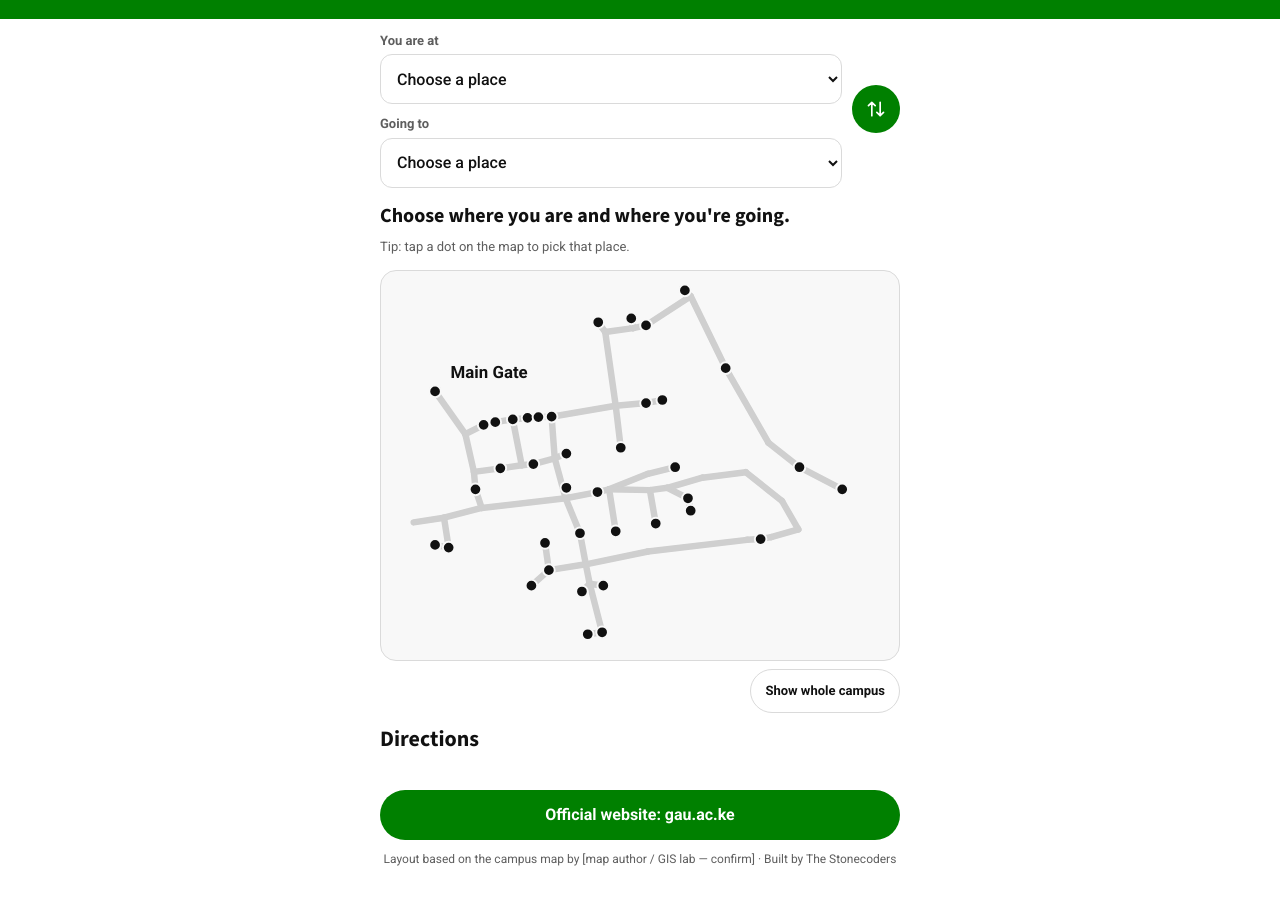
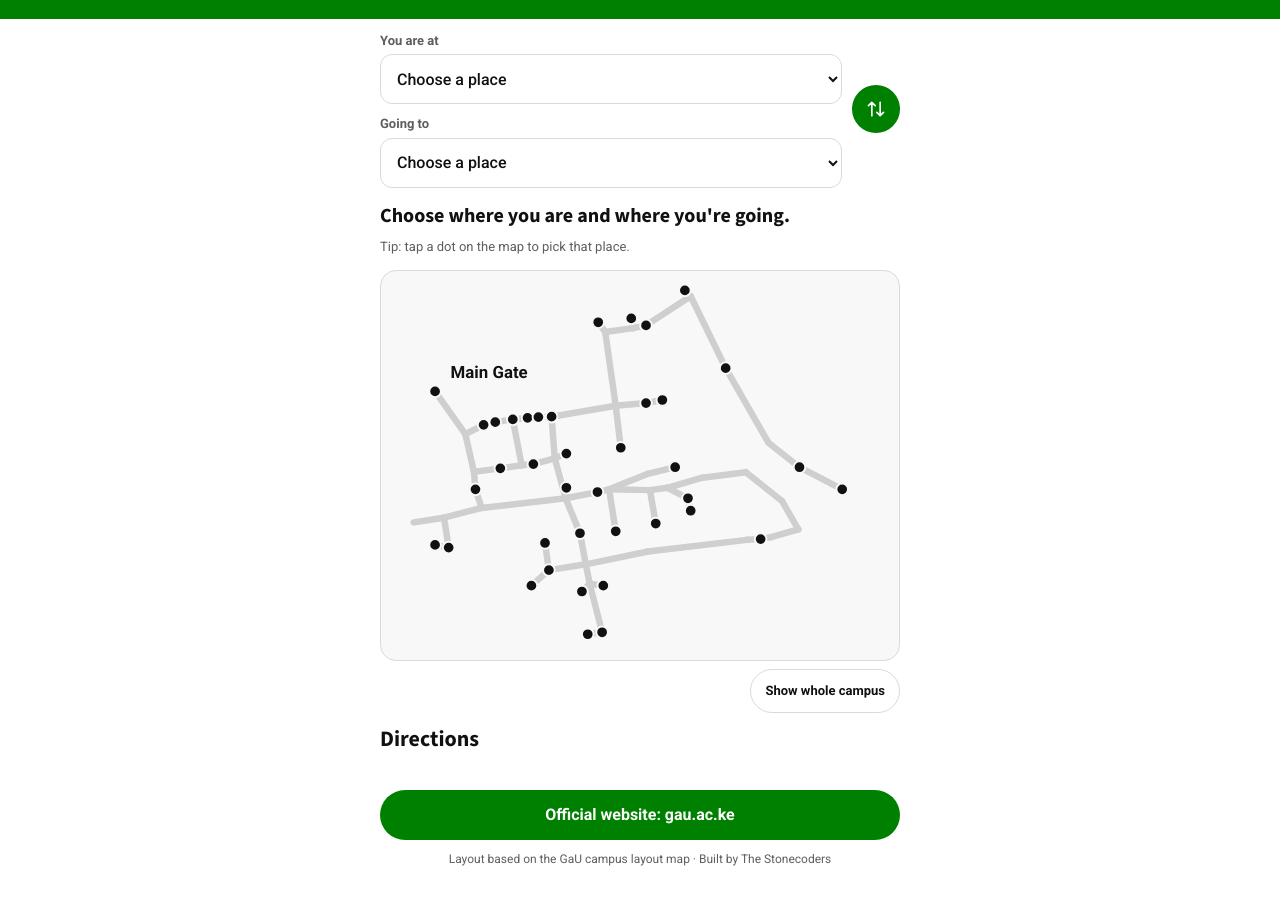
Before and after one commit to majidtech25/gau-campus-map, a plain HTML site: page index.html in a window 1280 px wide. Shown: the part 149-1049 px from the top of the page. Drawn offline with nearby package versions, Linux system fonts and the light colour scheme.

Commit message:
Tidy footer credit: remove placeholders
Co-Authored-By: Claude Opus 5.5 <noreply@anthropic.com>
Claude-Session: https://claude.ai/code/session_019395xUsvWvzmBPeKjfv8fN

```diff
--- a/index.html
+++ b/index.html
@@ -59,7 +59,7 @@
 
   <footer class="foot">
     <a class="btn" href="https://gau.ac.ke" rel="noopener" data-i18n="official">Official website: gau.ac.ke</a>
-    <p class="credit">Layout based on the campus map by [map author / GIS lab — confirm] · Built by The Stonecoders</p>
+    <p class="credit">Layout based on the GaU campus layout map · Built by The Stonecoders</p>
   </footer>
 
   <script src="js/i18n.js"></script>
```
